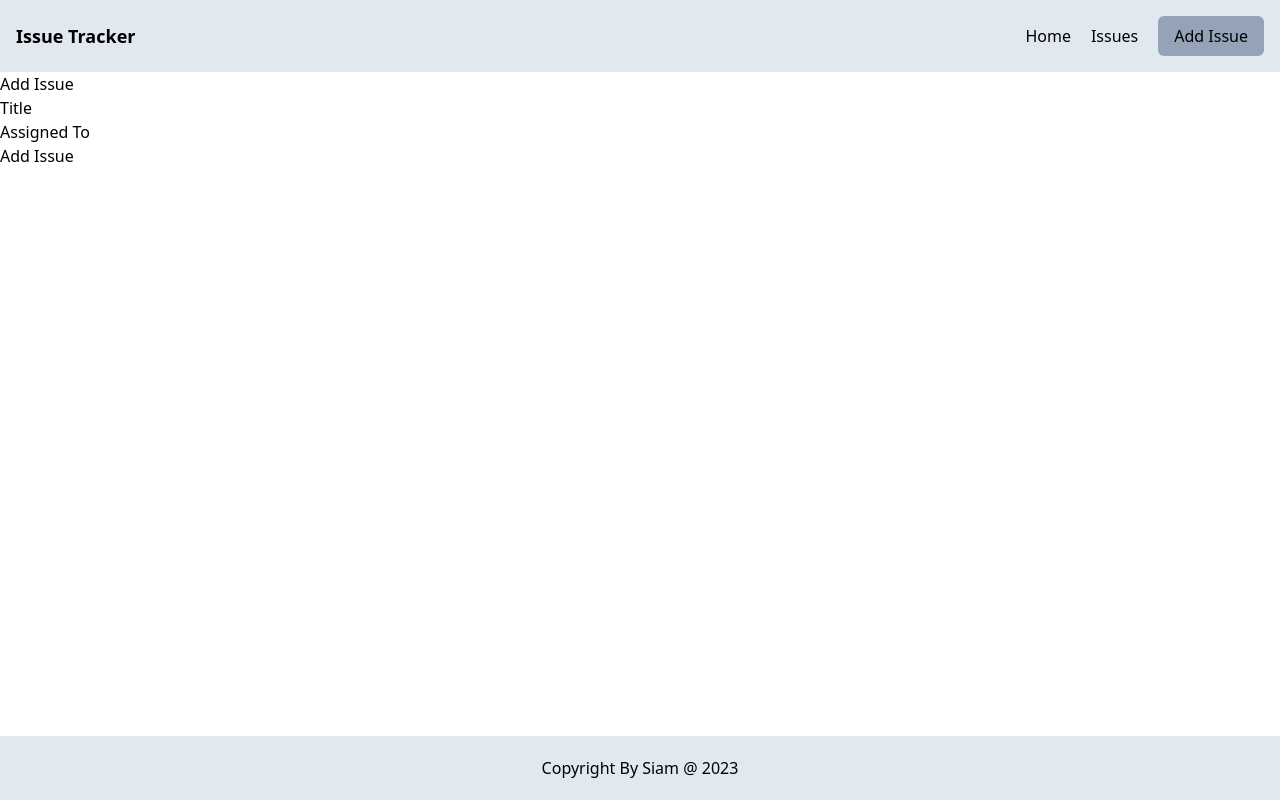
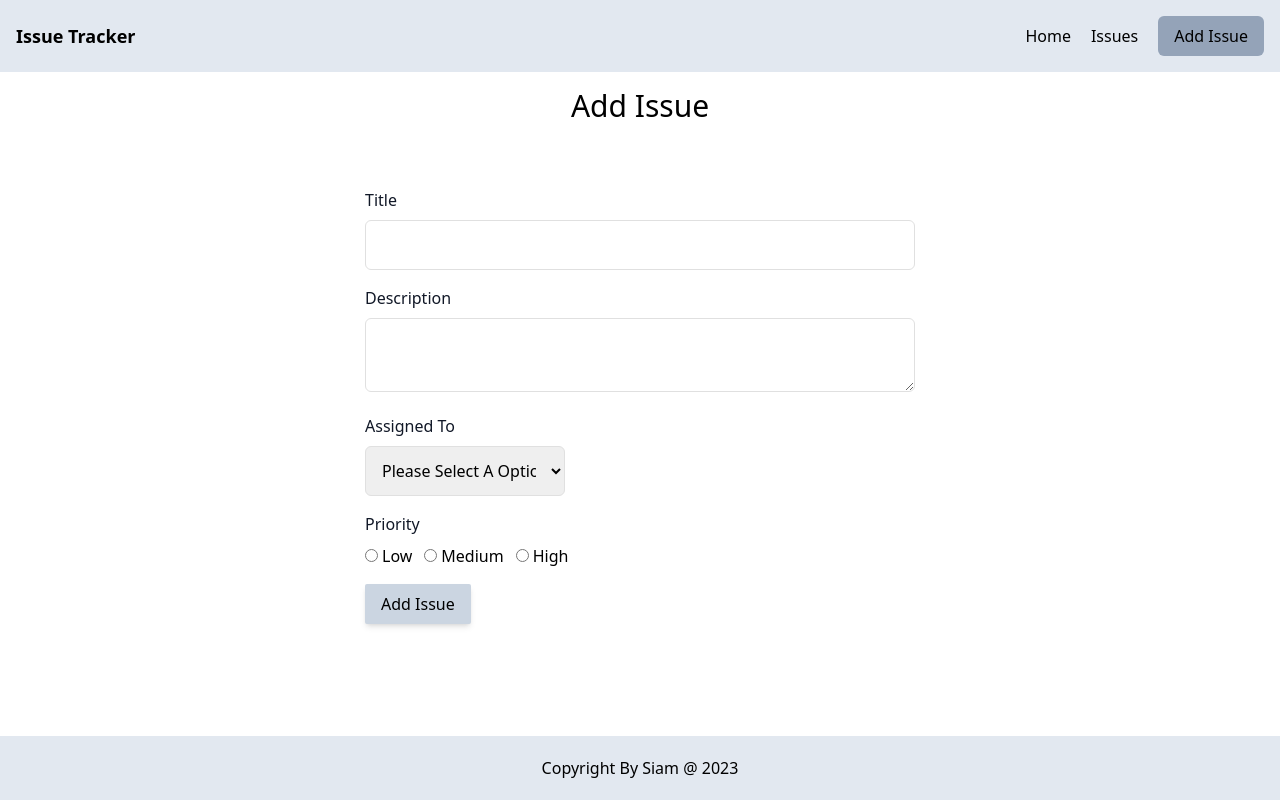
Before and after one commit to siaaam/issue-tarcker-redux-toolkit-formik, a React (Vite) app: page /add-issue in a window 1280 px wide. Built offline with nearby package versions, Linux system fonts and the light colour scheme.

Commit message:
add issue page redesigned

```diff
--- a/src/features/issues/AddIssue.jsx
+++ b/src/features/issues/AddIssue.jsx
@@ -6,43 +6,132 @@ import { addIssue } from "./issueSlice";
 const AddIssue = () => {
   const dispatch = useDispatch();
   const navigate = useNavigate();
+
   const [title, setTitle] = useState("");
   const [assignedTo, setAssignedTo] = useState("");
+  const [description, setDescription] = useState("");
+  const [priority, setPriority] = useState("");
+
   const numOfIssue = useSelector((state) => state.issuesReducer.length);
   const handleSubmit = (e) => {
     e.preventDefault();
-    const issue = { id: numOfIssue + 1, title, assignedTo };
+    const issue = {
+      id: numOfIssue + 1,
+      title,
+      description,
+      assignedTo,
+      priority,
+    };
     dispatch(addIssue(issue));
     navigate("/issues");
   };
   return (
     <div>
-      <h2>Add Issue</h2>
+      <h2 className="text-center text-3xl p-4">Add Issue</h2>
+      <div className="flex items-center justify-center p-12">
+        <div className="mx-auto w-full max-w-[550px]">
           <form onSubmit={handleSubmit}>
-        <div className="form-field">
-          <label htmlFor="title">Title</label>
+            <div className="mb-4">
+              <label
+                htmlFor="title"
+                className="block mb-2 text-base font-medium text-gray-900"
+              >
+                Title
+              </label>
               <input
+                className="border border-[#e0e0e0] w-full px-3 py-3 bg-white rounded-md text-base font-medium  text-[#6B7280] outline-none focus:border-[#6A64F1] focus:shadow-md"
                 type="text"
                 name="title"
                 id="title"
                 value={title}
                 onChange={(e) => setTitle(e.target.value)}
-            required
               />
             </div>
-        <div className="form-field">
-          <label htmlFor="assignedTo">Assigned To</label>
-          <input
+            <div className="mb-4">
+              <label
+                htmlFor="description"
+                className="block mb-2 text-base font-medium text-gray-900"
+              >
+                Description
+              </label>
+              <textarea
+                className="border border-[#e0e0e0] w-full px-3 py-3 bg-white rounded-md text-base font-medium  text-[#6B7280] outline-none focus:border-[#6A64F1] focus:shadow-md"
                 type="text"
+                name="description"
+                id="description"
+                value={description}
+                onChange={(e) => setDescription(e.target.value)}
+              />
+            </div>
+            <div className="mb-4">
+              <label
+                htmlFor="assignedTo"
+                className="block mb-2 text-base font-medium text-gray-900"
+              >
+                Assigned To
+              </label>
+              <select
+                className="border border-[#e0e0e0] px-3 py-3 rounded-md w-[200px]"
                 name="assignedTo"
                 id="assignedTo"
-            value={assignedTo}
                 onChange={(e) => setAssignedTo(e.target.value)}
-            required
+              >
+                <option value="">Please Select A Option</option>
+                <option value="rahim">Rahim</option>
+                <option value="karim">Karim</option>
+                <option value="jahid">Jahid</option>
+              </select>
+            </div>
+            <div className="mb-4">
+              <label
+                className="block mb-2 text-base font-medium text-gray-900"
+                htmlFor="priority"
+              >
+                Priority
+              </label>
+              <input
+                className="mr-1"
+                type="radio"
+                id="low"
+                name="priority"
+                value="low"
+                onChange={(e) => setPriority(e.target.value)}
               />
+              <label className="mr-3" htmlFor="low">
+                Low
+              </label>
+              <input
+                className="mr-1"
+                type="radio"
+                id="medium"
+                name="priority"
+                value="medium"
+                onChange={(e) => setPriority(e.target.value)}
+              />
+              <label className="mr-3" htmlFor="medium">
+                Medium
+              </label>
+              <input
+                className="mr-1"
+                type="radio"
+                id="high"
+                name="priority"
+                value="high"
+                onChange={(e) => setPriority(e.target.value)}
+              />
+              <label className="mr-3" htmlFor="high">
+                High
+              </label>
             </div>
-        <button type="submit">Add Issue</button>
+            <button
+              type="submit"
+              className="border-gray-700 bg-slate-300 hover:bg-slate-500 hover:text-white px-4 py-2 outline-none rounded-sm shadow-md"
+            >
+              Add Issue
+            </button>
           </form>
+        </div>
+      </div>
     </div>
   );
 };
--- a/src/features/issues/issueSlice.jsx
+++ b/src/features/issues/issueSlice.jsx
@@ -38,6 +38,6 @@ const issuesSlice = createSlice({
   },
 });
 
-export const { showIssue, addIssue, deleteIssue, updateIssue } =
+export const { showIssue, addIssue, updateIssue, deleteIssue } =
   issuesSlice.actions;
 export default issuesSlice.reducer;
```
Also changed, not shown: src/features/issues/IssueView.jsx (+0 -35 lines). Lines whose indentation alone changed are shown as unchanged.
